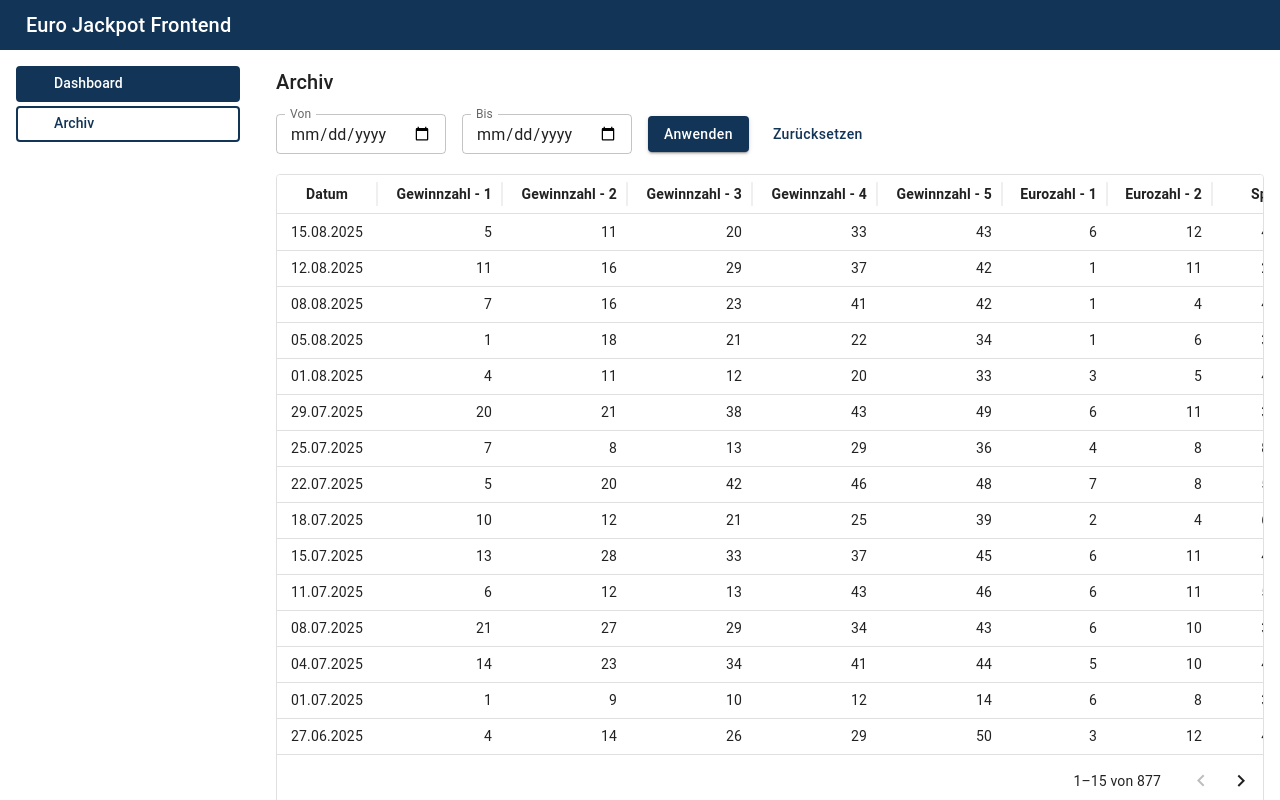
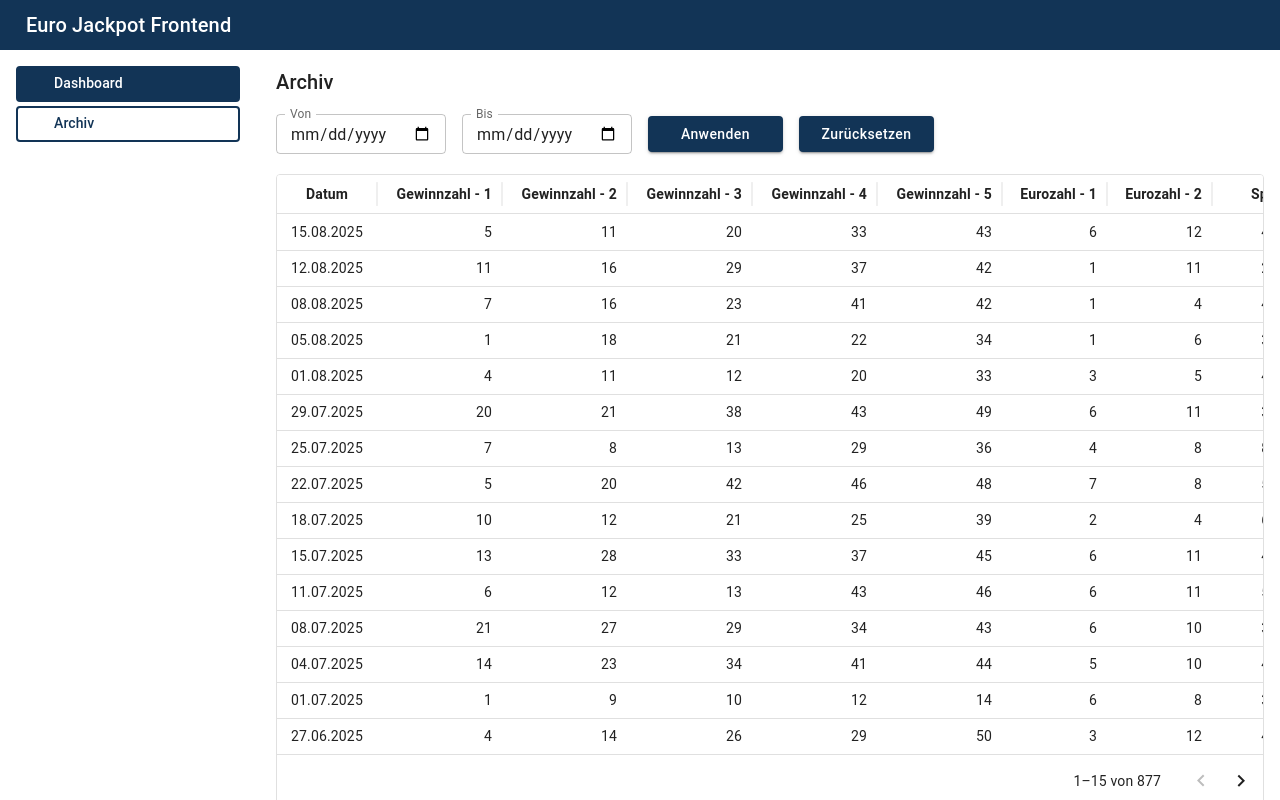
Before and after one commit to thebuoyant/euro-jackpot-frontend, a Next.js app: page /archive in a window 1280 px wide. Built offline with nearby package versions, Linux system fonts and the light colour scheme; some icons are missing.

Commit message:
EJF-21 Improve archive toolbar

```diff
--- a/src/app/archive/ArchiveToolbar.tsx
+++ b/src/app/archive/ArchiveToolbar.tsx
@@ -50,11 +50,15 @@
       <Button
         variant="contained"
         onClick={onApply}
-        sx={{ textTransform: "none" }}
+        sx={{ textTransform: "none", width: "135px" }}
       >
         Anwenden
       </Button>
-      <Button variant="text" onClick={onClear} sx={{ textTransform: "none" }}>
+      <Button
+        variant="contained"
+        onClick={onClear}
+        sx={{ textTransform: "none", width: "135px" }}
+      >
         Zurücksetzen
       </Button>
     </Box>
```
